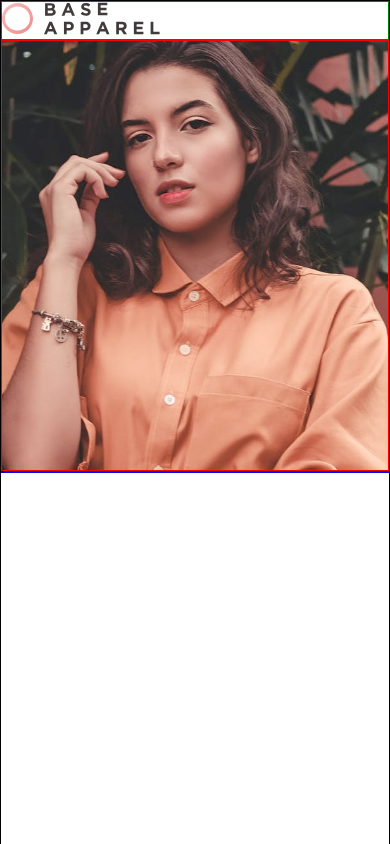
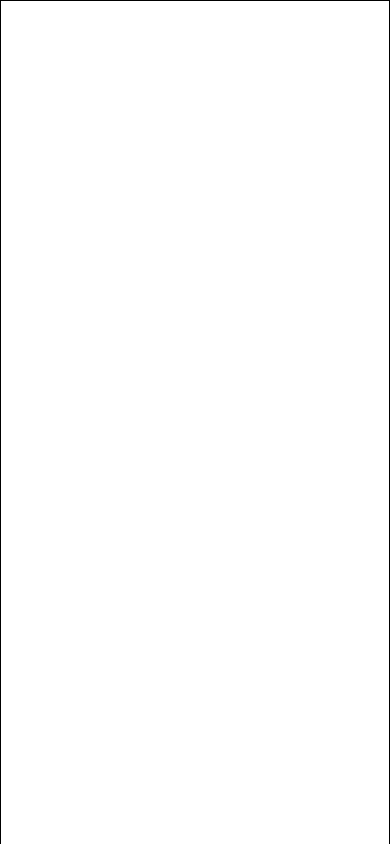
Before and after one commit to Nhoj-Plummer/base-apparel-challenge, a React (Create React App) app: page / in a window 390 px wide. Shown: the top 844 px of the page. Built offline with nearby package versions, Linux system fonts and the light colour scheme.

Commit message:
Trying a possible solution

```diff
--- a/src/components/HeroData/herodata.css
+++ b/src/components/HeroData/herodata.css
@@ -1,4 +1,4 @@
-.hero-data_text-image,
+/* /* .hero-data_text-image,
 .hero-data_text-container {
   flex: 0 0 50%;
   max-width: 100%;
@@ -26,9 +26,9 @@
   background-repeat: no-repeat;
   background-size: cover;
   border: 1px solid red;
-}
+} */
 
-@media screen and (max-width: 900px) {
+/* @media screen and (max-width: 900px) {
   .hero-data_text-image,
   .hero-data_image-container,
   .hero-data_text-container {
@@ -46,4 +46,4 @@
   .hero-data_image-container {
     order: 2;
   }
-}
+} */
--- a/src/components/HeroData/herodata.jsx
+++ b/src/components/HeroData/herodata.jsx
@@ -6,9 +6,7 @@ import Logo from "../../assets/logo.svg"
 const Herodata = () => {
   return (
     <HeroSection>
-      <div className="hero-data_text-image">
-        <img src={Logo} alt="logo" />
-      </div>
+      <div className="hero-data_text-image">{/* <img src={Logo} alt="logo" /> */}</div>
       <div className="hero-data_text-container">
         {/* <h1 className="hero-data-text-header">
           <span>We're</span> <span>Coming Soon</span>
--- a/src/components/HeroSection/herosection.css
+++ b/src/components/HeroSection/herosection.css
@@ -6,9 +6,3 @@
   height: 1080px;
   border: 1px solid black;
 }
-
-@media screen and (max-width: 900px) {
-  .hero-section-container{
-    flex-wrap: nowrap;
-  }
-}
```
